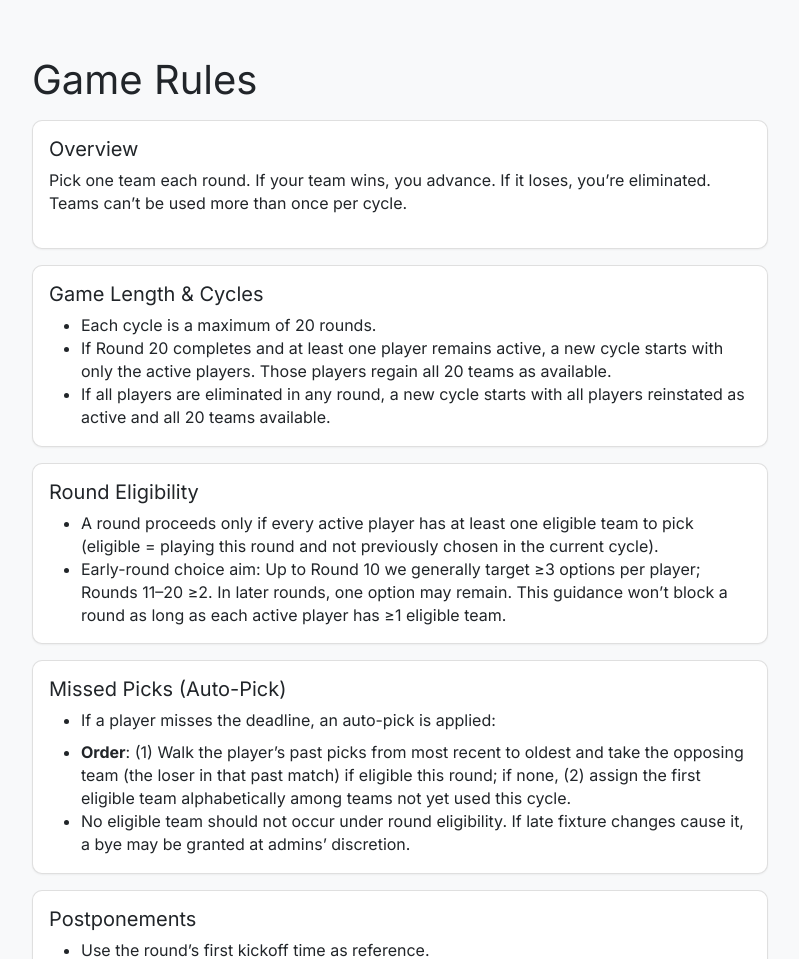
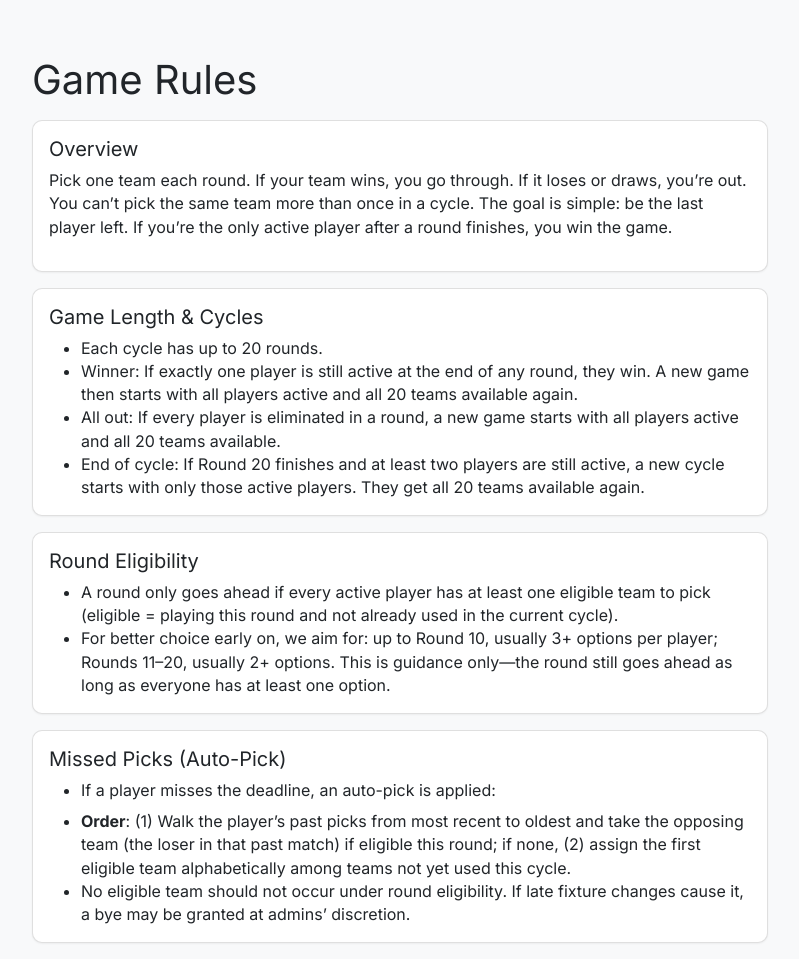
Before and after one commit to sevy71/LMS2, a Flask app: page /rules in a window 1280 px wide. Shown: the part 55-1014 px from the top of the page, without its empty margins (240-1039 px from the left). Run offline with Flask 3, Linux system fonts and the light colour scheme.

Commit message:
Rules: clarify winner condition and 20-round cycle behavior; simplify language

```diff
--- a/lms_automation/templates/rules.html
+++ b/lms_automation/templates/rules.html
@@ -11,8 +11,9 @@
       <div class="card-body">
         <h5>Overview</h5>
         <p>
-          Pick one team each round. If your team wins, you advance. If it loses, you’re eliminated.
-          Teams can’t be used more than once per cycle.
+          Pick one team each round. If your team wins, you go through. If it loses or draws, you’re out.
+          You can’t pick the same team more than once in a cycle. The goal is simple: be the last player left.
+          If you’re the only active player after a round finishes, you win the game.
         </p>
       </div>
     </div>
@@ -21,9 +22,10 @@
       <div class="card-body">
         <h5>Game Length & Cycles</h5>
         <ul class="mb-0">
-          <li>Each cycle is a maximum of 20 rounds.</li>
-          <li>If Round 20 completes and at least one player remains active, a new cycle starts with only the active players. Those players regain all 20 teams as available.</li>
-          <li>If all players are eliminated in any round, a new cycle starts with all players reinstated as active and all 20 teams available.</li>
+          <li>Each cycle has up to 20 rounds.</li>
+          <li>Winner: If exactly one player is still active at the end of any round, they win. A new game then starts with all players active and all 20 teams available again.</li>
+          <li>All out: If every player is eliminated in a round, a new game starts with all players active and all 20 teams available.</li>
+          <li>End of cycle: If Round 20 finishes and at least two players are still active, a new cycle starts with only those active players. They get all 20 teams available again.</li>
         </ul>
       </div>
     </div>
@@ -32,8 +34,8 @@
       <div class="card-body">
         <h5>Round Eligibility</h5>
         <ul class="mb-0">
-          <li>A round proceeds only if every active player has at least one eligible team to pick (eligible = playing this round and not previously chosen in the current cycle).</li>
-          <li>Early-round choice aim: Up to Round 10 we generally target ≥3 options per player; Rounds 11–20 ≥2. In later rounds, one option may remain. This guidance won’t block a round as long as each active player has ≥1 eligible team.</li>
+          <li>A round only goes ahead if every active player has at least one eligible team to pick (eligible = playing this round and not already used in the current cycle).</li>
+          <li>For better choice early on, we aim for: up to Round 10, usually 3+ options per player; Rounds 11–20, usually 2+ options. This is guidance only—the round still goes ahead as long as everyone has at least one option.</li>
         </ul>
       </div>
     </div>
```
